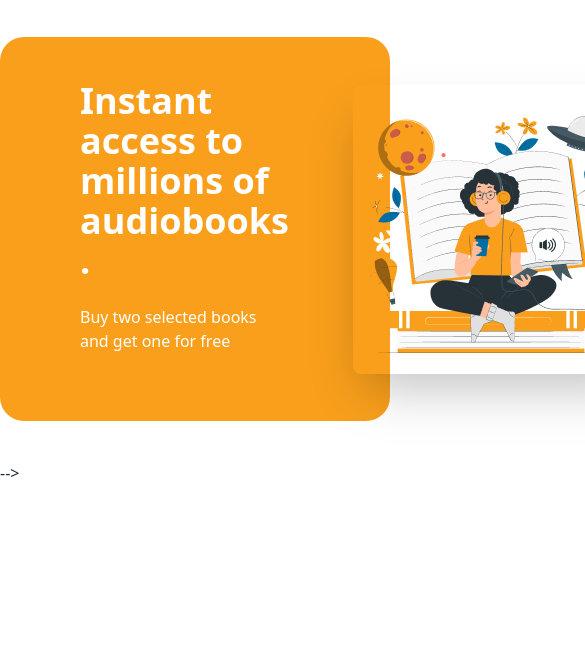
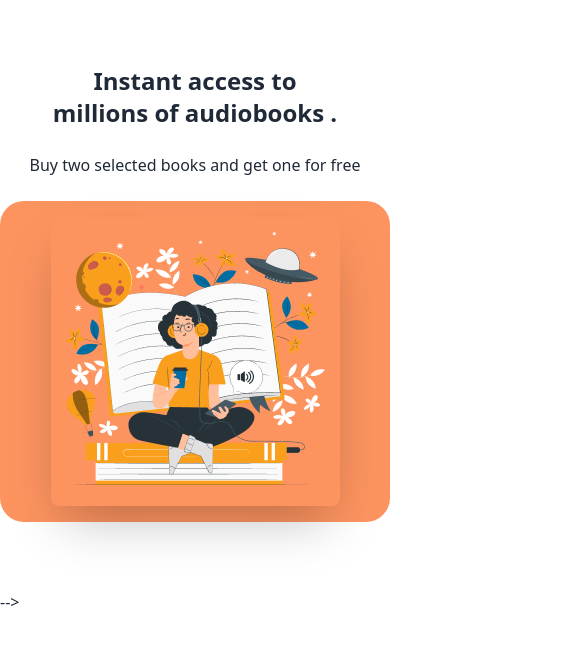
Before and after one commit to developer-nieem/pti-project, a plain HTML site: page index.html in a window 390 px wide. Shown: the part 99-744 px from the top of the page, 585 px wide, since content can reach past the window. Drawn offline with nearby package versions, Linux system fonts and the light colour scheme.

Commit message:
header responsive added

```diff
--- a/index.html
+++ b/index.html
@@ -46,15 +46,17 @@
   <main>
 <!-- Banner part start here -->
 <div class="md:w-[1064px] mx-auto my-10 ">
-    <div class="hero py-7 bg-[#F99F1C] px-16 rounded-3xl">
-        <div class="hero-content  gap-16 text-white">
+    <div class="hero  py-7 sm:bg-[#F99F1C] sm:px-16 rounded-3xl">
+        <div class="sm:flex items-center justify-center w-full px-0 mx-0  sm:gap-16  sm:text-white">
 
           <div>
-            <h1 class="text-4xl font-bold">Instant access to <br>
+            <h1 class="sm:text-4xl text-2xl font-bold text-center sm:text-left">Instant access to <br>
                 millions of audiobooks . </h1>
-            <p class="py-6">Buy two selected books and get one for free</p>
+            <p class="py-6 text-center sm:text-left">Buy two selected books and get one for free</p>
           </div>
-          <img src="./assets/images/5764337 1 (1).png" class="max-w-sm rounded-lg shadow-2xl" />
+        <div class="bg-[#FD9460] sm:bg-transparent rounded-3xl p-4">
+            <img src="./assets/images/5764337 1 (1).png" class=" max-w-sm mx-auto rounded-lg shadow-2xl" />
+        </div>
         </div>
       </div>
 </div>
```
